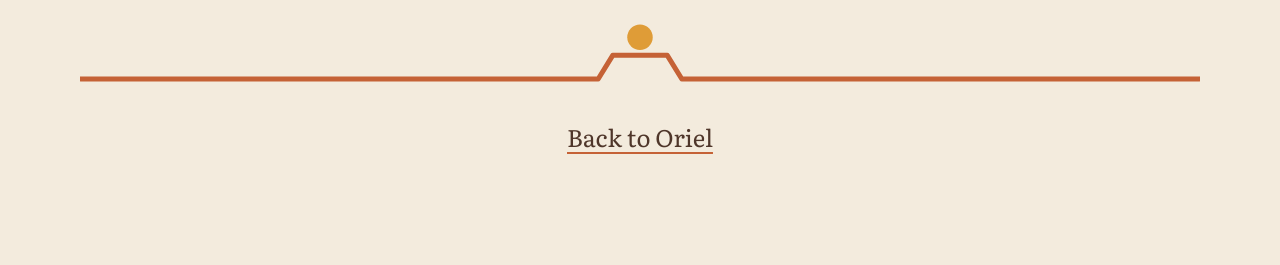
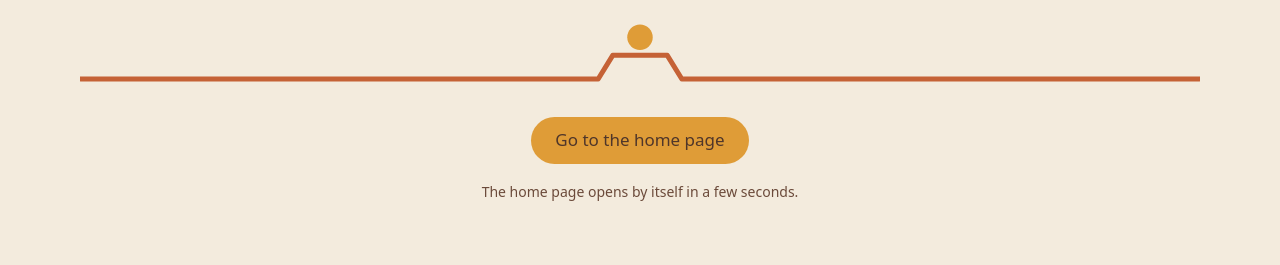
Before and after one commit to saahil-mehta/oriel-site, a plain HTML site: page 404.html in a window 1280 px wide. Shown: the part 228-493 px from the top of the page. Drawn offline with Linux system fonts and the light colour scheme; a web font is replaced by a local one.

Commit message:
deploy: 404 page from oriel@b1f48c5

```diff
--- a/404.html
+++ b/404.html
@@ -3,12 +3,12 @@
 <head>
 <meta charset="utf-8">
 <meta name="viewport" content="width=device-width, initial-scale=1, viewport-fit=cover">
-<title>Not found | Oriel</title>
+<title>Page not found | Oriel</title>
 <meta name="description" content="This page is not here.">
 <link rel="canonical" href="https://oriel-stories.co.uk/404.html">
 <meta property="og:type" content="website">
 <meta property="og:site_name" content="Oriel">
-<meta property="og:title" content="Not found">
+<meta property="og:title" content="Page not found">
 <meta property="og:description" content="This page is not here.">
 <meta property="og:url" content="https://oriel-stories.co.uk/404.html">
 
@@ -21,6 +21,8 @@
 <link rel="stylesheet" href="https://fonts.googleapis.com/css2?family=Fraunces:opsz,wght@144,600&display=block&text=%20.Uadenorstuvy">
 <link rel="stylesheet" href="/oriel.css">
 <link rel="icon" href="/img/mark.svg" type="image/svg+xml">
+<meta name="robots" content="noindex">
+<meta http-equiv="refresh" content="6; url=/">
 </head>
 <body class="">
 <a class="skip" href="#main">Skip to content</a>
@@ -29,8 +31,9 @@
   <nav class="site-nav" aria-label="Site"><a href="/#films">Films</a><a href="/posts/what-oriel-is/">About</a><button class="theme" type="button" aria-pressed="false" title="Switch between day and evening"><svg viewBox="0 0 24 24" aria-hidden="true"><circle cx="12" cy="12" r="5"/><path d="M12 2v2M12 20v2M2 12h2M20 12h2M4.9 4.9l1.4 1.4M17.7 17.7l1.4 1.4M4.9 19.1l1.4-1.4M17.7 6.3l1.4-1.4"/></svg><span class="label">Evening</span></button></nav>
 </header>
 <main id="main">
-<section class="home-hero"><h1 class="not-found">This page is not here.</h1><div class="sill-rule large" aria-hidden="true"><svg viewBox="0 0 132 72" focusable="false"><path class="sill" d="M-4000 66 H20 L36 40 H96 L112 66 H4132"/><circle class="sun" cx="66" cy="20" r="14"/></svg></div>
-<p class="lead"><a href="/">Back to Oriel</a></p></section>
+<section class="home-hero not-found-page"><h1 class="not-found">This page is not here.</h1><div class="sill-rule large" aria-hidden="true"><svg viewBox="0 0 132 72" focusable="false"><path class="sill" d="M-4000 66 H20 L36 40 H96 L112 66 H4132"/><circle class="sun" cx="66" cy="20" r="14"/></svg></div>
+<p class="go-home"><a class="button" href="/">Go to the home page</a></p>
+<p class="small">The home page opens by itself in a few seconds.</p></section>
 </main>
 <footer class="site-foot">
   <div class="sill-rule " aria-hidden="true"><svg viewBox="0 0 132 72" focusable="false"><path class="sill" d="M-4000 66 H20 L36 40 H96 L112 66 H4132"/><circle class="sun" cx="66" cy="20" r="14"/></svg></div>
--- a/oriel.css
+++ b/oriel.css
@@ -358,3 +358,7 @@ h1, h2, h3 { font-weight: 600; line-height: 1.2; color: var(--night); text-wrap:
 .art.figure-centre { margin: 1.75rem auto; width: min(100%, 28rem); }
 .art.figure-centre img { width: 100%; margin-inline: auto; }
 .not-found { font-size: clamp(2rem, 6vw, 3rem); margin: 0; }
+/* 404: one line, one button home, and a note that home opens by itself */
+.not-found-page .go-home { margin: 0 0 1rem; }
+.not-found-page .button { font-family: var(--sans); font-size: 1.0625rem; padding: 0.6rem 1.5rem; }
+.not-found-page .small { margin: 0; }
```
